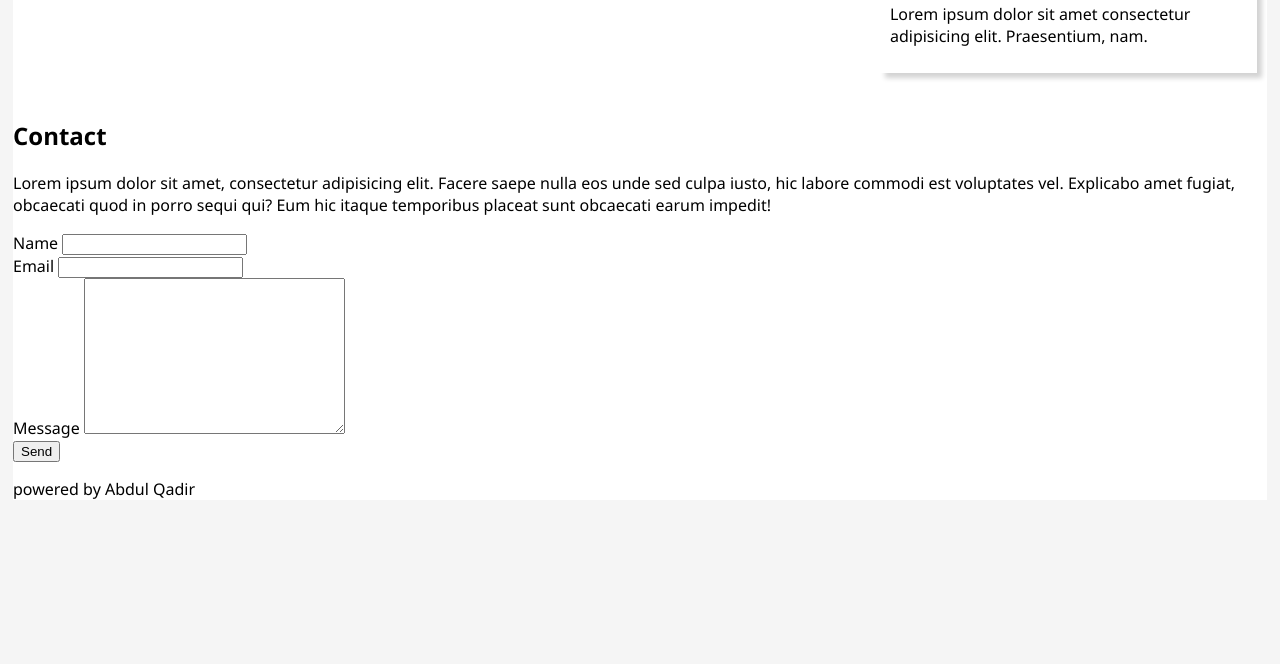
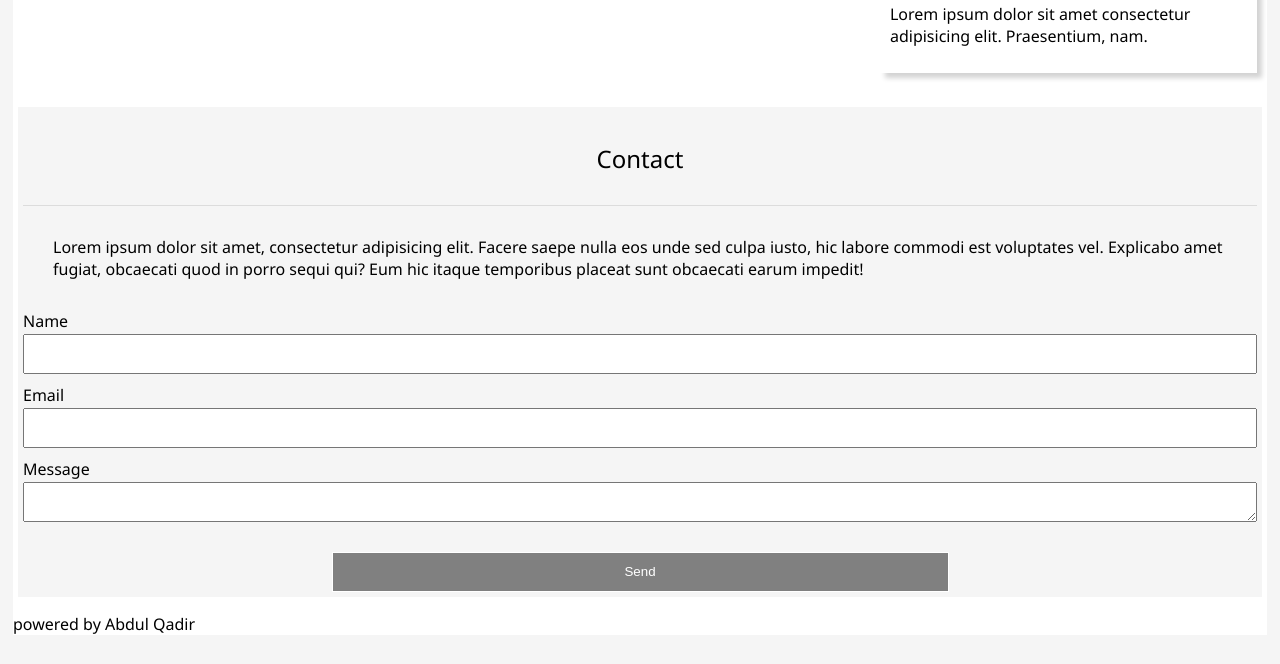
Before and after one commit to AQadir64/Css_templates, a plain HTML site: page photography-template/index.html in a window 1280 px wide. Shown: the part 2844-3508 px from the top of the page. Before the commit the page ends 3373 px from the top, so only its background shows below. Drawn offline with Linux system fonts and the light colour scheme.

Commit message:
styling to contact portion

```diff
--- a/photography-template/index.html
+++ b/photography-template/index.html
@@ -175,6 +175,7 @@
       </section>
       <section class="contact">
         <h1>Contact</h1>
+        <hr>
         <p>
           Lorem ipsum dolor sit amet, consectetur adipisicing elit. Facere saepe
           nulla eos unde sed culpa iusto, hic labore commodi est voluptates vel.
@@ -199,7 +200,7 @@
               rows="10"
             ></textarea>
           </div>
-          <button type="submit">Send</button>
+          <button type="submit" class="btn">Send</button>
         </form>
       </section>
       <footer>
--- a/photography-template/style.css
+++ b/photography-template/style.css
@@ -88,3 +88,60 @@ body{
     width: 100%;
     background-color: white;
 }
+.contact {
+    background-color: whitesmoke;
+    color: black;
+    display: block;
+    margin: 5px;
+    padding: 5px;
+    text-align: center
+}
+.contact h1{
+    text-align: center;
+    margin: 20px;
+    padding: 10px;
+    font-weight: 400;
+    text-transform: capitalize;
+}
+hr{
+    border: 0;
+    height: 0;
+    border-top: 1px solid rgba(0, 0,0, 0.1);
+}
+.contact p {
+    text-align: left;
+    margin: 15px;
+    padding: 15px;
+    font-weight: 400;
+}
+
+form{
+    display: block;
+}
+
+#name,#email,#message{
+    display: block;
+    width: 100%;
+    height: 40px;
+    margin-bottom: 10px;
+}
+label{
+    float: left;
+    margin-bottom: 2px;
+}
+.btn{
+    margin-top: 20px;
+    margin-right: 25%;
+    border: 1px solid;
+    display: block;
+    float: right;
+    width: 50%;
+    color: white;
+    height: 40px;
+    background-color: gray;
+}
+form::after{
+    content: "";
+    display: block;
+    clear: both;
+}
```
